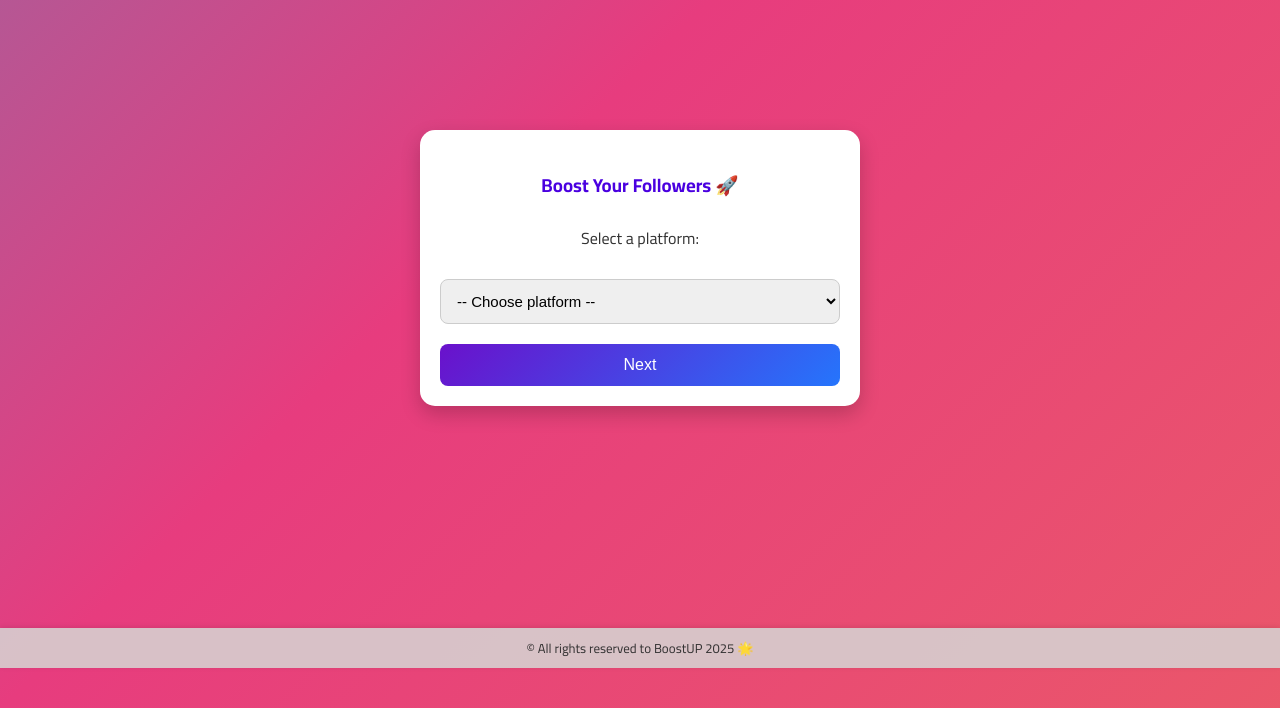
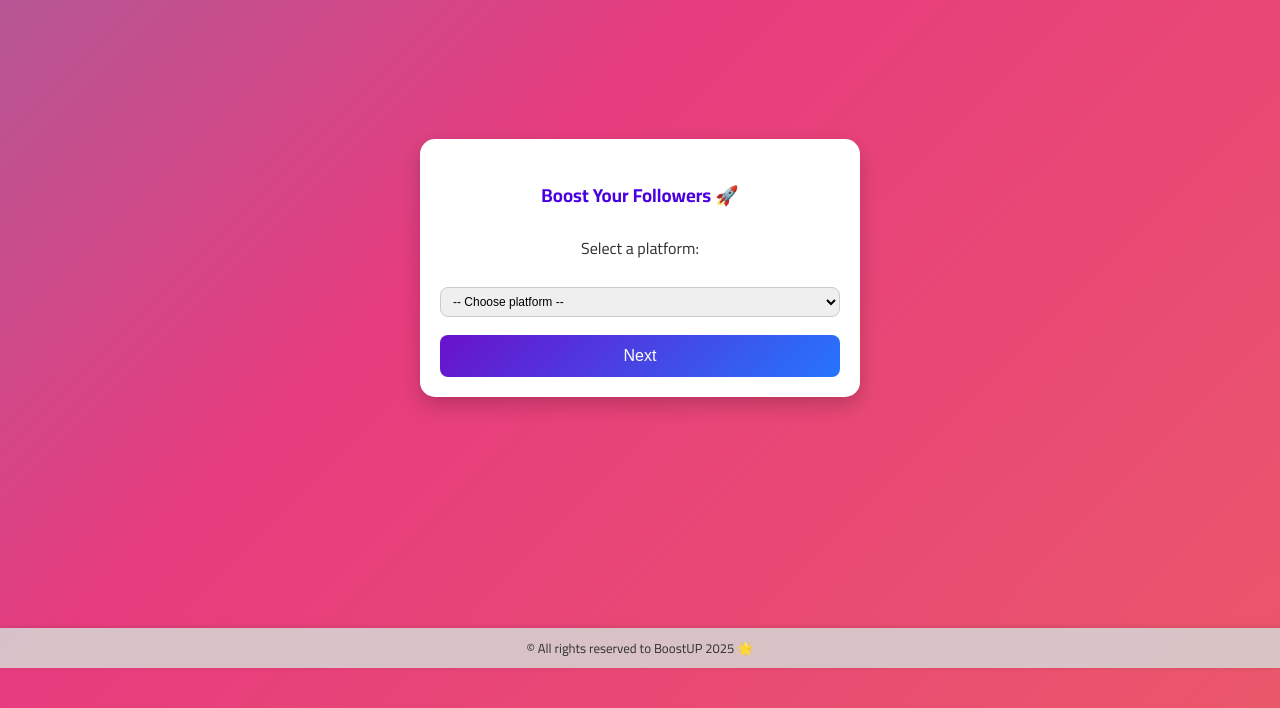
Before and after one commit to boostupfollowing/BoostUP.follower, a plain HTML site: page index.html in a window 1280 px wide. Shown: the part 132-840 px from the top of the page. Drawn offline with Linux system fonts and the light colour scheme.

Commit message:
index.html

```diff
--- a/index.html
+++ b/index.html
@@ -55,14 +55,16 @@
 
     h3 { color: #4a00e0; margin-bottom: 20px; }
 
+    /* تصغير الحقول */
     select, input {
       width: 100%;
-      margin: 10px 0;
-      padding: 12px;
+      margin: 8px 0;
+      padding: 6px 8px;
       border-radius: 8px;
       border: 1px solid #ccc;
       transition: 0.3s;
-      font-size: 15px;
+      font-size: 12px;
+      height: 30px;
     }
 
     select:focus, input:focus {
```
